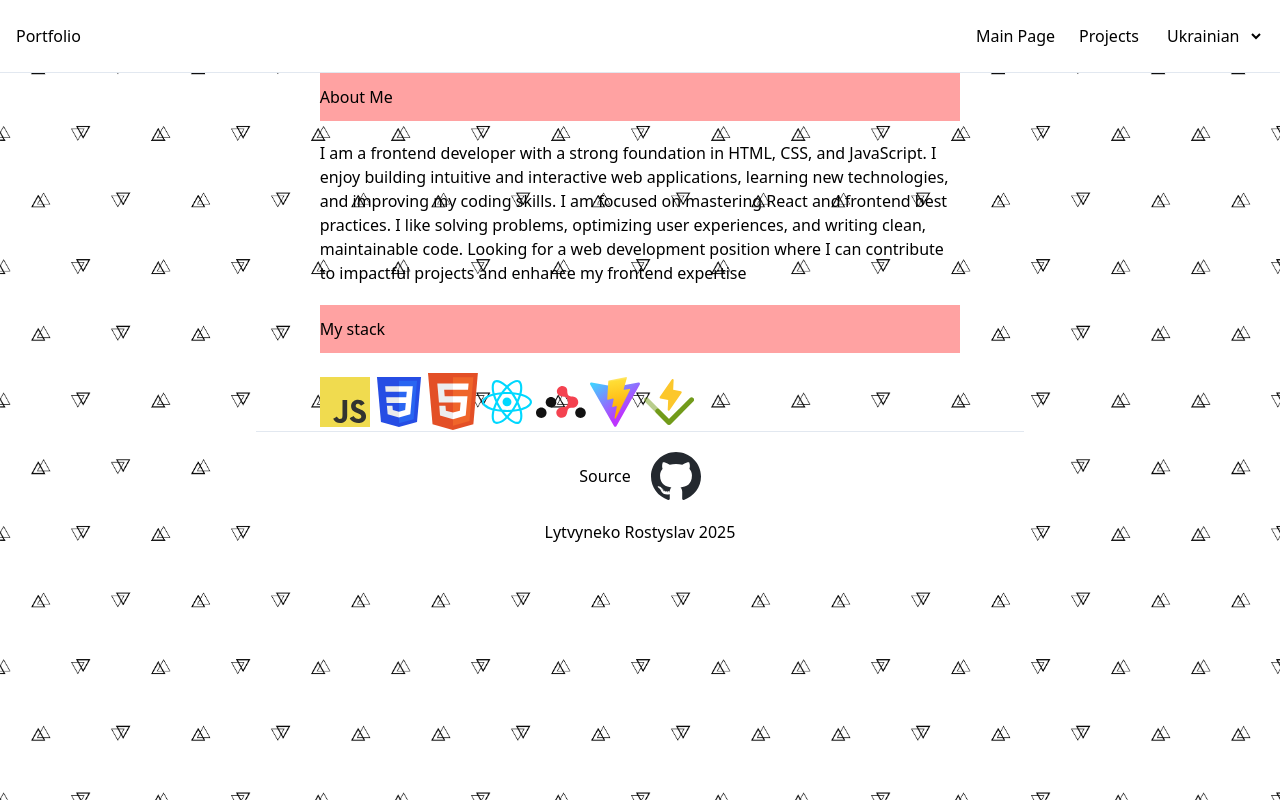
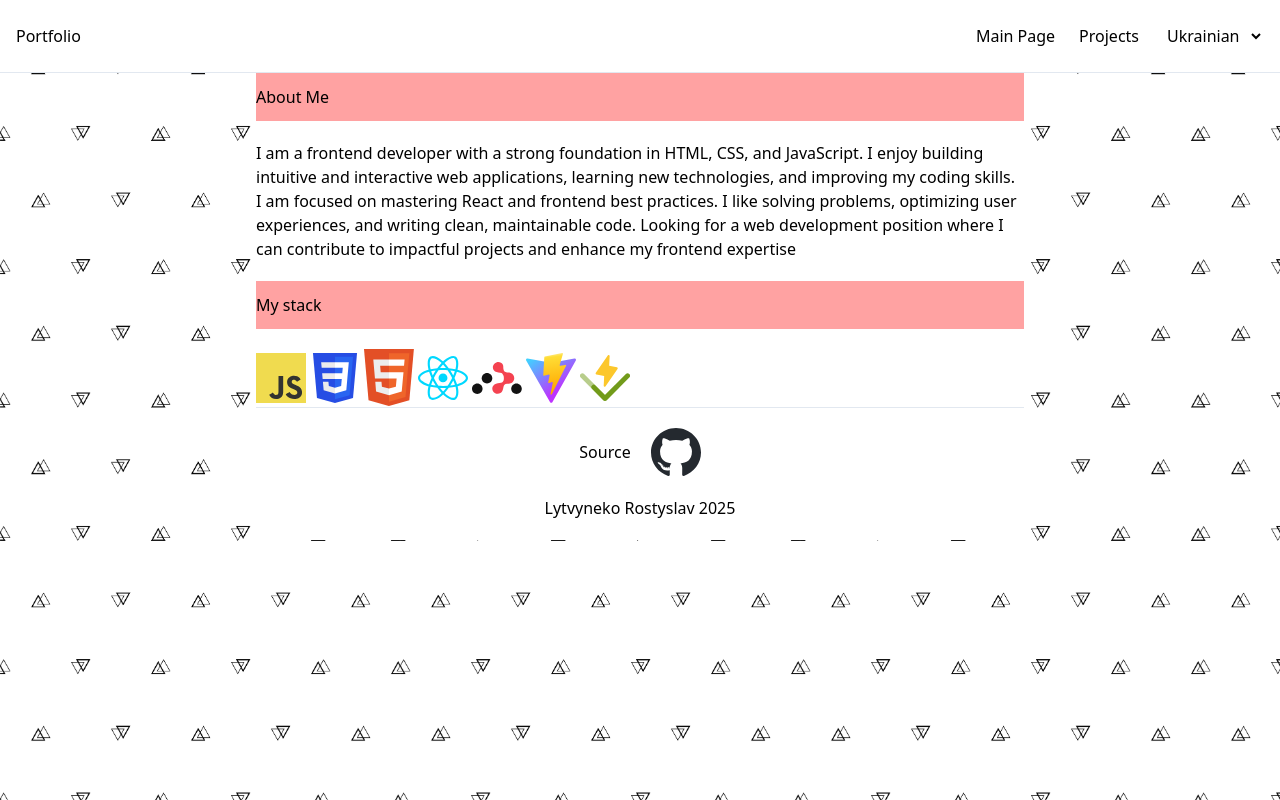
Before and after one commit to R3ndrex/Portfolio, a React (Vite) app: page / in a window 1280 px wide. Built offline with nearby package versions, Linux system fonts and the light colour scheme.

Commit message:
divide elements into sections, change width to 60%

```diff
--- a/src/components/MainContent.jsx
+++ b/src/components/MainContent.jsx
@@ -41,22 +41,25 @@
 export default function MainContent() {
     const { t } = useTranslation();
     return (
-        <main className="w-[70ch] ml-auto mr-auto flex flex-col gap-5">
-            <h2 className="bg-red-300 pb-3 pt-3">{t("About Me")}</h2>
+        <main className="w-[60%] self-center flex flex-col gap-5 bg-white ">
+            <section>
+                <h2 className="mb-5 bg-red-300 pb-3 pt-3">{t("About Me")}</h2>
                 <Trans i18nKey="AboutText">
                     <p>
-                    I am a frontend developer with a strong foundation in HTML,
-                    CSS, and JavaScript. I enjoy building intuitive and
-                    interactive web applications, learning new technologies, and
-                    improving my coding skills. I am focused on mastering React
-                    and frontend best practices. I like solving problems,
-                    optimizing user experiences, and writing clean, maintainable
-                    code. Looking for a web development position where I can
-                    contribute to impactful projects and enhance my frontend
-                    expertise
+                        I am a frontend developer with a strong foundation in
+                        HTML, CSS, and JavaScript. I enjoy building intuitive
+                        and interactive web applications, learning new
+                        technologies, and improving my coding skills. I am
+                        focused on mastering React and frontend best practices.
+                        I like solving problems, optimizing user experiences,
+                        and writing clean, maintainable code. Looking for a web
+                        development position where I can contribute to impactful
+                        projects and enhance my frontend expertise
                     </p>
                 </Trans>
-            <h2 className="bg-red-300 pb-3 pt-3">{t("My stack")}</h2>
+            </section>
+            <section>
+                <h2 className="mb-5 bg-red-300 pb-3 pt-3">{t("My stack")}</h2>
                 <ul className="flex gap-1">
                     {stack.map(({ image, alt }) => (
                         <li className="flex items-center" key={alt}>
@@ -64,6 +67,7 @@
                         </li>
                     ))}
                 </ul>
+            </section>
         </main>
     );
 }
```
Lines whose indentation alone changed are shown as unchanged.
